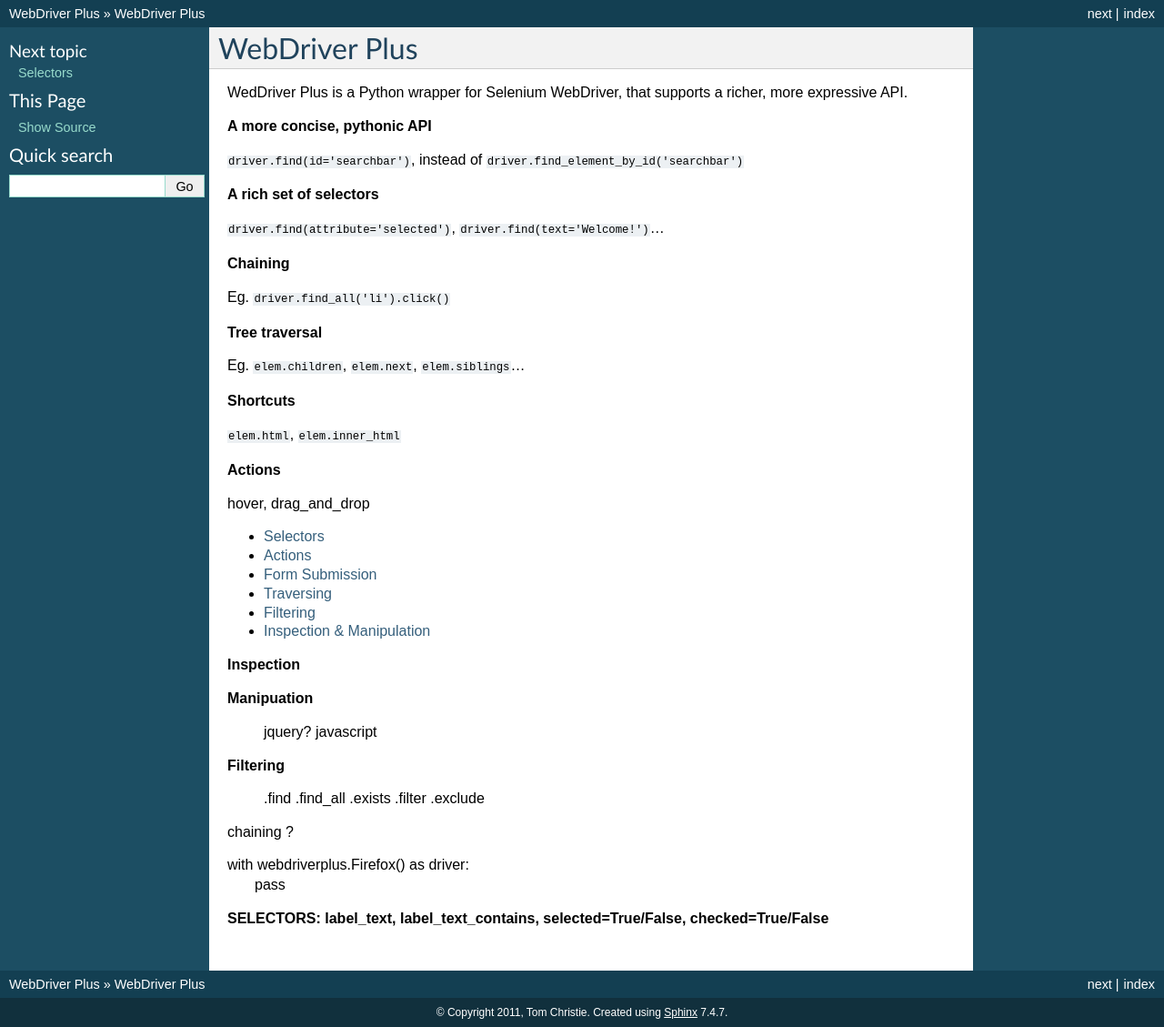
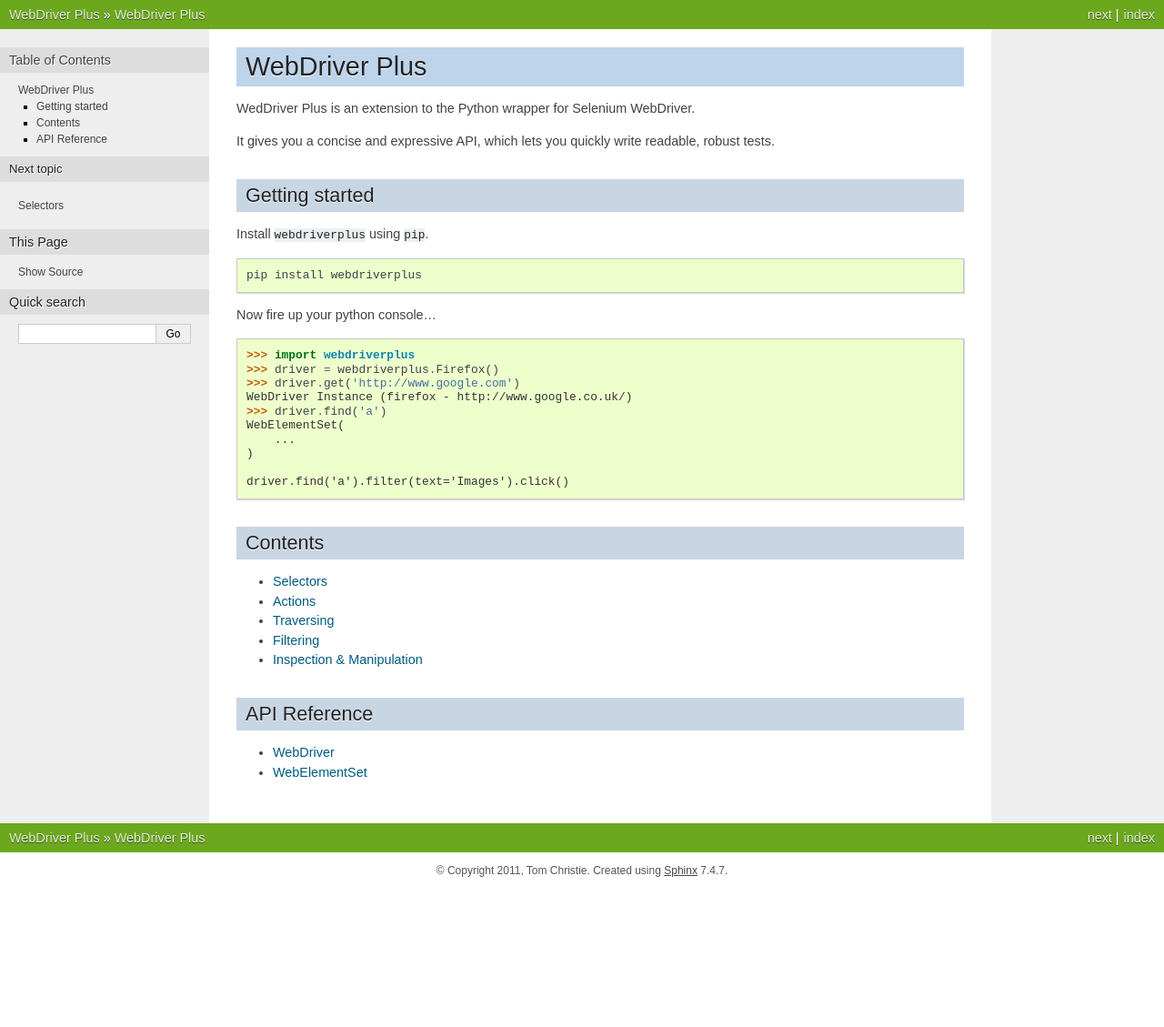
Before and after one commit to tomchristie/webdriverplus, a Sphinx documentation site: the page built from docs/index.rst, in a window 1280 px wide. Shown: the whole page at 91% size. Built offline with Sphinx 7.4.7, drawn with Linux system fonts in a browser that asks for light colours; after the commit the page ends 977 px from its top, so only the background shows below that.

Commit message:
Did some stuff.

```diff
--- a/README.markdown
+++ b/README.markdown
@@ -17,7 +17,7 @@
 Tests
 -----
 
-``python ./tests.py``
+``python ./runtests.py``
 
 Docs
 ----
--- a/docs/actions.rst
+++ b/docs/actions.rst
@@ -29,3 +29,7 @@
 
 .drag_and_drop()
 ----------------
+
+.. note::
+    **TODO**
+    Add all action chains
--- /dev/null
+++ b/docs/api/webelementset.rst
@@ -0,0 +1,5 @@
+WebElementSet
+=============
+
+.. autoclass:: webdriverplus.webelementset.WebElementSet
+    :members:
--- a/docs/conf.py
+++ b/docs/conf.py
@@ -98,7 +98,7 @@
 
 # The theme to use for HTML and HTML Help pages.  See the documentation for
 # a list of builtin themes.
-html_theme = 'default'
+html_theme = 'nature'
 
 # Theme options are theme-specific and customize the look and feel of a theme
 # further.  For a list of options available for each theme, see the
--- a/docs/index.rst
+++ b/docs/index.rst
@@ -6,62 +6,53 @@
 WebDriver Plus
 ==============
 
-WedDriver Plus is a Python wrapper for Selenium WebDriver, that supports a
-richer, more expressive API.
+WedDriver Plus is an extension to the Python wrapper for Selenium WebDriver.
+
+It gives you a concise and expressive API, which lets you quickly write
+readable, robust tests.
+
+Getting started
+---------------
+
+Install ``webdriverplus`` using ``pip``.
+
+.. code-block:: bash
+
+    pip install webdriverplus
+
+Now fire up your python console...
+
+.. code-block:: python
+
+    >>> import webdriverplus
+    >>> driver = webdriverplus.Firefox()
+    >>> driver.get('http://www.google.com')
+    WebDriver Instance (firefox - http://www.google.co.uk/)
+    >>> driver.find('a')
+    WebElementSet(
+        ...
+    )
+
+    driver.find('a').filter(text='Images').click()
 
 
-**A more concise, pythonic API**
-
-``driver.find(id='searchbar')``, instead of ``driver.find_element_by_id('searchbar')``
-
-**A rich set of selectors**
-
-``driver.find(attribute='selected')``, ``driver.find(text='Welcome!')``...
-
-**Chaining**
-
-Eg. ``driver.find_all('li').click()``
-
-**Tree traversal**
-
-Eg. ``elem.children``, ``elem.next``, ``elem.siblings``...
-
-**Shortcuts**
-
-``elem.html``, ``elem.inner_html``
-
-**Actions**
-
-hover, drag_and_drop
+Contents
+--------
 
 .. toctree::
   :maxdepth: 1
 
   selectors
   actions
-  forms
   traversing
   filtering
   inspection
 
-**Inspection**
+API Reference
+-------------
 
-**Manipuation**
+.. toctree::
+  :maxdepth: 1
 
-  jquery?
-  javascript
-
-**Filtering**
-
-  .find
-  .find_all
-  .exists
-  .filter
-  .exclude
-
-chaining ?
-
-with webdriverplus.Firefox() as driver:
-  pass
-
-**SELECTORS: label_text, label_text_contains, selected=True/False, checked=True/False**
+  api/webdriver
+  api/webelementset
--- a/docs/traversing.rst
+++ b/docs/traversing.rst
@@ -164,5 +164,5 @@
     ...         <li>5</li>
     ...     </ul>
     ... </html>"""
-    >>> driver.open(snippet).find('li.selected').prev_all
+    >>> driver.open(snippet).find('li.selected').siblings
     ['<li>1</li>', '<li>2</li>', '<li>4</li>', '<li>5</li>']
--- /dev/null
+++ b/requirements.txt
@@ -0,0 +1 @@
+selenium
--- a/runtests.py
+++ b/runtests.py
@@ -1,6 +1,6 @@
 #!/usr/bin/env python
 
-import unittest2 as unittest
+import unittest
 import webdriverplus
 
 driver = None
@@ -8,7 +8,7 @@
 
 def setUpModule():
     global driver
-    driver = webdriverplus.Firefox()
+    driver = webdriverplus.WebDriver('firefox')
 
 
 def tearDownModule():
@@ -25,6 +25,7 @@
 
 # find_all().find() is broken
 # No such element exceptions need to be cleaner
+
 
 class DriverTests(unittest.TestCase):
     def setUp(self):
```
Also changed, not shown: docs/api/webdriver.rst (added, +7 -0 lines), docs/forms.rst (deleted, +0 -12 lines), docs/selectors.rst (+48 -36 lines), webdriverplus/__init__.py (+22 -5 lines), docs/fileupload.rst (deleted), 5 other files.
